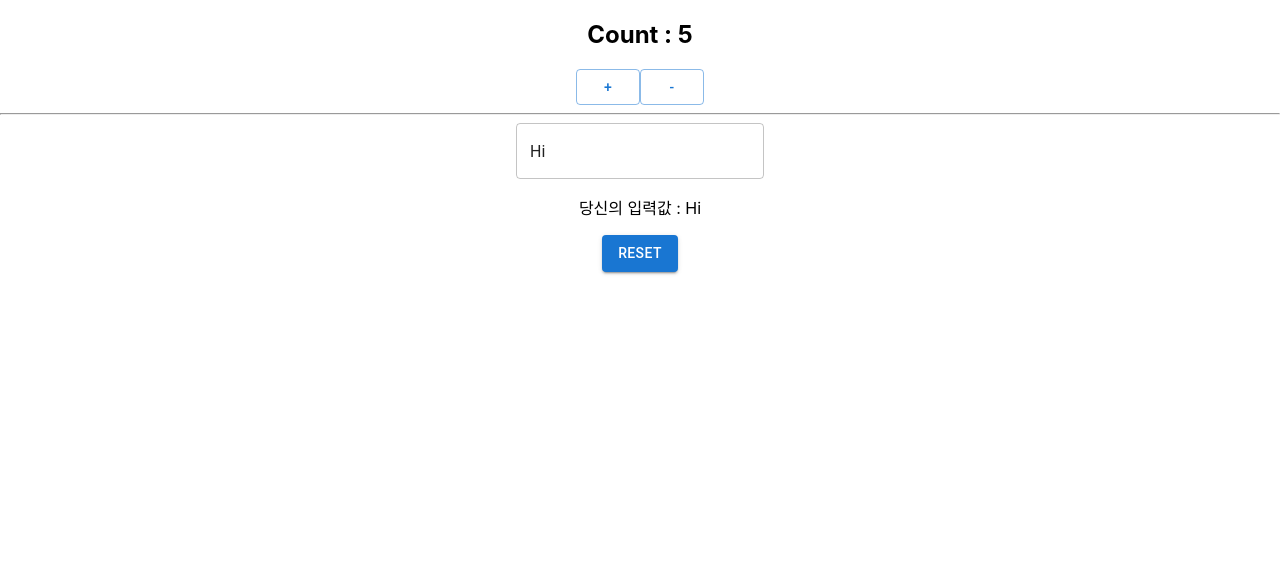
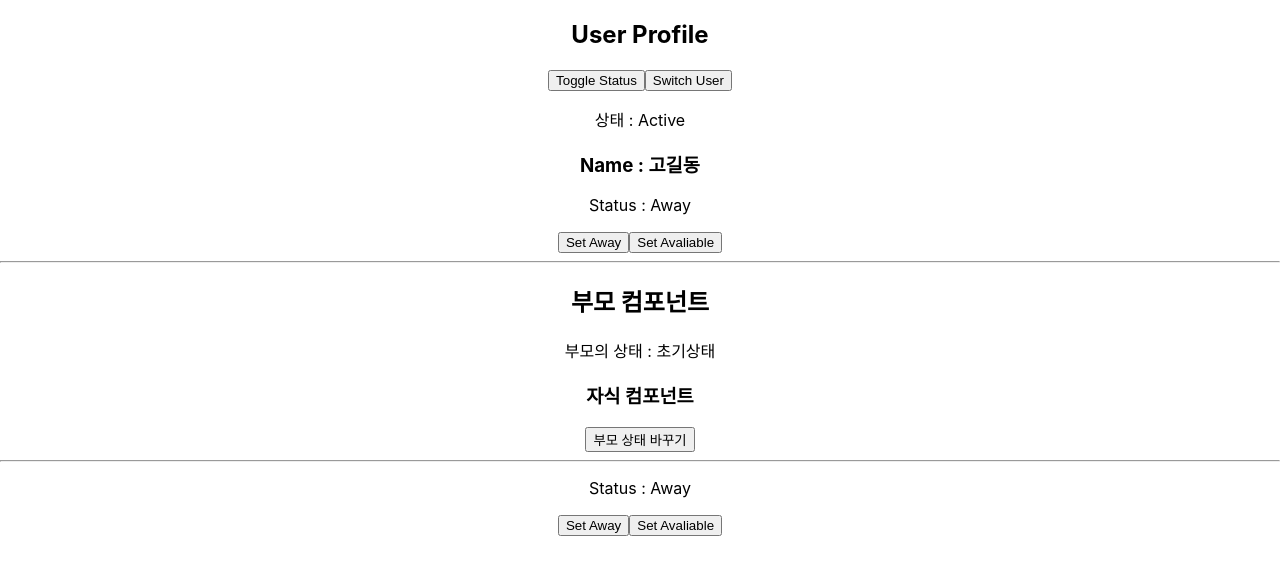
Before and after one commit to nohssam/2025-MyReact01, a React (Create React App) app: page / in a window 1280 px wide. Shown: the top 574 px of the page. Built offline with nearby package versions, Linux system fonts and the light colour scheme.

Commit message:
11-17-오전

```diff
--- a/src/App.js
+++ b/src/App.js
@@ -19,6 +19,13 @@ import InputExam from './pages/step08-css/InputExam';
 import CounterEx01 from './pages/step09-event2/CounterEx01';
 import CounterEx02 from './pages/step09-event2/CounterEx02';
 import CounterEx03 from './pages/step09-event2/CounterEx03';
+import CounterEx04 from './pages/step09-event2/CounterEx04';
+import CounterEx05 from './pages/step09-event2/CounterEx05';
+import CounterEx06 from './pages/step09-event2/CounterEx06';
+import CounterEx07 from './pages/step09-event2/CounterEx07';
+import CounterEx08 from './pages/step09-event2/CounterEx08';
+import ProfileSample from './pages/step10-props/ProfileSample';
+import ProfileSample2 from './pages/step10-props/ProfileSample2';
 
 function App() {
   return (
@@ -63,10 +70,23 @@ function App() {
       <InputExam />
       <hr />
       <CounterEx01 />
-      */}
       <CounterEx02 />
       <hr />
       <CounterEx03 />
+
+      <CounterEx04 />
+      <hr />
+      <CounterEx05 />
+       <hr />
+      <CounterEx06 />
+      <hr />
+      <CounterEx07 />
+       <hr />
+      <CounterEx08 />
+       */}
+       <ProfileSample />
+       <hr />
+        <ProfileSample2 />
     </div>
   );
 }
--- a/src/pages/step09-event2/CounterEx03.jsx
+++ b/src/pages/step09-event2/CounterEx03.jsx
@@ -3,17 +3,17 @@ import { useState } from "react";
 
 
 export default function CounterEx03(params) {
-    const [msg, setMsg] = useState('Hi');
+    const [msg, setMsg] = useState('');
 
     function handleChange(e) {
         setMsg(e.target.value);
     }
     function handleClick(params) {
-        setMsg('Hi');
+        setMsg('');
     }
     return(
         <>
-          <TextField variant="outlined" onChange={handleChange} value={msg} />
+          <TextField variant="outlined" onChange={handleChange} placeholder="입력하세요" value={msg} />
           <p>당신의 입력값 : {msg}</p>
           <Button variant="contained" onClick={handleClick}>Reset</Button>
         </>
--- /dev/null
+++ b/src/pages/step09-event2/CounterEx04.jsx
@@ -0,0 +1,46 @@
+import { Button, TextField } from "@mui/material";
+import { useState } from "react";
+
+export default function CounterEx04(params) {
+    const [userId, setUserId] = useState('');
+    const [userPw, setUserPw] = useState('');
+    const [result, setResult] = useState('');
+
+    const handleLogin = () =>{
+        setResult(`ID : ${userId} / PW :  ${userPw}` )
+    }
+    const handleReset = () =>{
+        setUserId('');
+        setUserPw('');
+        setResult('');
+    }
+    return(
+        <>
+        <h2>Login Form</h2>
+        <TextField
+            label="User ID"
+            variant="outlined"
+            value={userId}
+            onChange={(e)=>setUserId(e.target.value)}
+            style={{marginBottom:"10px"}}
+        />
+        <br />
+        <TextField
+            label="PassWord"
+            type="password"
+            variant="outlined"
+            value={userPw}
+            onChange={(e)=>setUserPw(e.target.value)}
+            style={{marginBottom:"10px"}}
+        />
+        <br />
+        <Button variant="contained" color="primary" onClick={handleLogin}>Login</Button>
+        <Button variant="contained" color="secondary"
+         style={{marginLeft:"10px"}} onClick={handleReset}>Reset</Button>
+         <hr />
+         <h3>결과  : {result} </h3>
+        </>
+
+
+    )
+}
--- /dev/null
+++ b/src/pages/step09-event2/CounterEx05.jsx
@@ -0,0 +1,20 @@
+import { useState } from "react"
+
+export default function CounterEx05(params) {
+    const [liked, setLiked] = useState(true);
+
+    const handleChange = (e) =>{
+        setLiked(e.target.checked)
+    }
+    return(
+        <>
+            <label>
+                <input type="checkbox"
+                 checked ={liked}
+                 onChange={handleChange} />
+            I liked this</label>
+            <hr />
+            <h3>You {liked ? 'liked' : 'did not like'}</h3>
+        </>
+    )
+}
--- /dev/null
+++ b/src/pages/step09-event2/CounterEx06.jsx
@@ -0,0 +1,42 @@
+import { useState } from "react"
+
+export default function CounterEx06(params) {
+    const [form, setForm] = useState({
+        firstName : '둘리',
+        lastName : '강',
+        email : 'kang@naver.com'
+    })
+    return(
+        <>
+         <label>First name :
+            <input value={form.firstName}
+            onChange={(e)=>{
+                // 전개 연산자 (...) : 배열이나 객체의 내용을 펼쳐서 더 큰 구조 안에 넣을 때 사용
+                //                   객체를 복사 하거나 병합 할때 사용
+                //  리엑트는 상태를 직접 수정할 수 없으므로 , 기본 객체의 불변성을 지키면서, 필요한 값을 바꾸기 위한 방법
+
+                setForm({...form, firstName: e.target.value})
+            }} />
+         </label>
+         <label>last name :
+            <input value={form.lastName}
+            onChange={(e)=>{
+                setForm({...form, lastName: e.target.value})
+            }} />
+         </label>
+         <label>email :
+            <input value={form.email}
+            onChange={(e)=>{
+                setForm({...form, email: e.target.value})
+            }} />
+         </label>
+
+         <hr />
+         <ul>
+            <li>{form.firstName } </li>
+            <li>{form.lastName } </li>
+            <li>{form.email } </li>
+         </ul>
+        </>
+    )
+}
--- /dev/null
+++ b/src/pages/step09-event2/CounterEx07.jsx
@@ -0,0 +1,35 @@
+import { useState } from "react"
+
+function createInitTodos() {
+    const initTodos = [];
+    for (let i = 0; i <5; i++) {
+        initTodos.push({id:i, text: 'Item ' + (i+1)})
+    }
+    return initTodos ;
+}
+
+export default function CounterEx07(params) {
+    // useState 초기값을 funcation  사용
+    const [todos, setTodos] = useState(createInitTodos);
+    const [msg, setMsg] = useState('');
+
+    function handleDelete(id) {
+        setTodos(todos.filter(k=>k.id !== id));
+    }
+    return(
+        <>
+            <input value={msg} onChange={(e)=>{setMsg(e.target.value)}} />
+            <button onClick={()=>{
+                setMsg('');
+                setTodos([...todos,{id: todos.length, text: msg }])
+            }}>추가하기</button>
+
+            <ul>
+                {todos.map(k=>(
+                    <li key={k.id}>{k.text}
+                     <button onClick={()=>{handleDelete(k.id)}}> 삭제하기</button> </li>
+                ))}
+            </ul>
+        </>
+    )
+}
--- /dev/null
+++ b/src/pages/step09-event2/CounterEx08.jsx
@@ -0,0 +1,17 @@
+import { Button } from "@mui/material";
+import { useState } from "react";
+
+export default function CounterEx08(params) {
+    const [isPinned, setPinned] = useState(false);
+    const togglePinned = () =>{
+        // 토글 : 참 거짓이 이벤트 일어날때 마다 반대로
+        setPinned(!isPinned)
+    }
+
+    return(
+        <>
+            <Button variant="outlined" onClick={togglePinned}>
+                체크유무 {isPinned && 'v'}</Button>
+        </>
+    )
+}
--- /dev/null
+++ b/src/pages/step10-props/Profile.jsx
@@ -0,0 +1,13 @@
+import { useState } from "react"
+
+export default function Profile({name}) {
+    const [status, setStatus] = useState("Away")
+    return(
+        <div>
+            <h3>Name : {name}</h3>
+            <p>Status : {status}</p>
+            <button onClick={()=>setStatus('Away')}>Set Away</button>
+            <button onClick={()=>setStatus('Avaliable')}>Set Avaliable</button>
+        </div>
+    )
+}
--- /dev/null
+++ b/src/pages/step10-props/Profile2.jsx
@@ -0,0 +1,17 @@
+import { useState } from "react"
+
+// 부모로 부터 onChange 함수(반드시 콜백함수)를 props 로 전달 받음
+export default function Profile2({onChange}) {
+      const [status, setStatus] = useState("Away")
+    return(
+        <div>
+            <h3>자식 컴포넌트</h3>
+            {/* 콜백함수를 호출 함으로써 부모 상태를 간접적으로 변경할 수 있다.(리 랜더링) */}
+            <button onClick={()=> onChange('자식이 변경한 상태!')}>부모 상태 바꾸기</button>
+            <hr />
+             <p>Status : {status}</p>
+            <button onClick={()=>setStatus('Away')}>Set Away</button>
+            <button onClick={()=>setStatus('Avaliable')}>Set Avaliable</button>
+        </div>
+    )
+}
--- /dev/null
+++ b/src/pages/step10-props/ProfileSample.jsx
@@ -0,0 +1,23 @@
+import { useState } from "react";
+import Profile from "./Profile";
+
+export default function ProfileSample() {
+    const users = ["고길동", "둘리", "마이콜"];
+    const [user, setUser] = useState(users[0]);
+    const [isStatus, setStatus] = useState(true);
+    return(
+        <div>
+            <h2>User Profile</h2>
+            <button onClick={()=>{setStatus(!isStatus)}}>Toggle Status</button>
+            {/* 1. 부모의 변수 값을 자식에게 전달 가능
+                2. 부모 상태가 바뀌면 그 상태를 props 로 전달 받은
+                자식 컴포넌트도 자동으로 업데이트(리 랜더링) 되어야 한다.*/}
+            <button onClick={()=>{setUser(
+                 users[(users.indexOf(user)+1) % users.length]
+            )}}>Switch User</button>
+
+            <p>상태 : {isStatus ? 'Active' : 'Deactive'}</p>
+            <Profile name = {user}/>
+        </div>
+    )
+}
--- /dev/null
+++ b/src/pages/step10-props/ProfileSample2.jsx
@@ -0,0 +1,19 @@
+import { useState } from "react";
+import Profile2 from "./Profile2";
+
+export default function ProfileSample2() {
+    const [msg, setMsg] = useState('초기상태');
+
+    // 이 함수를 자식에게 내려 보내는 콜백 함수
+    function handleChanage(newMsg) {
+        setMsg(newMsg);
+    }
+    return(
+        <div>
+          <h2>부모 컴포넌트</h2>
+          <p> 부모의 상태 : {msg} </p>
+
+          <Profile2 onChange={handleChanage} />
+        </div>
+    )
+}
```
